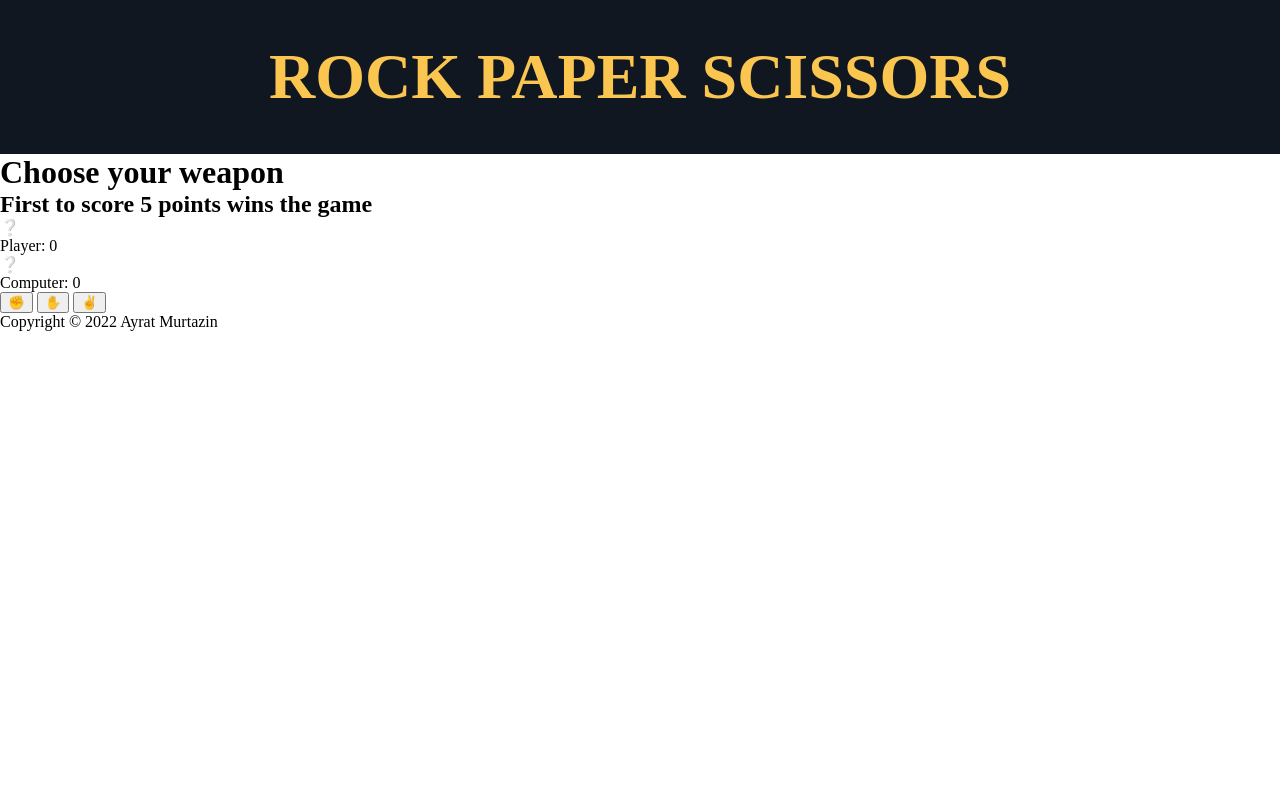
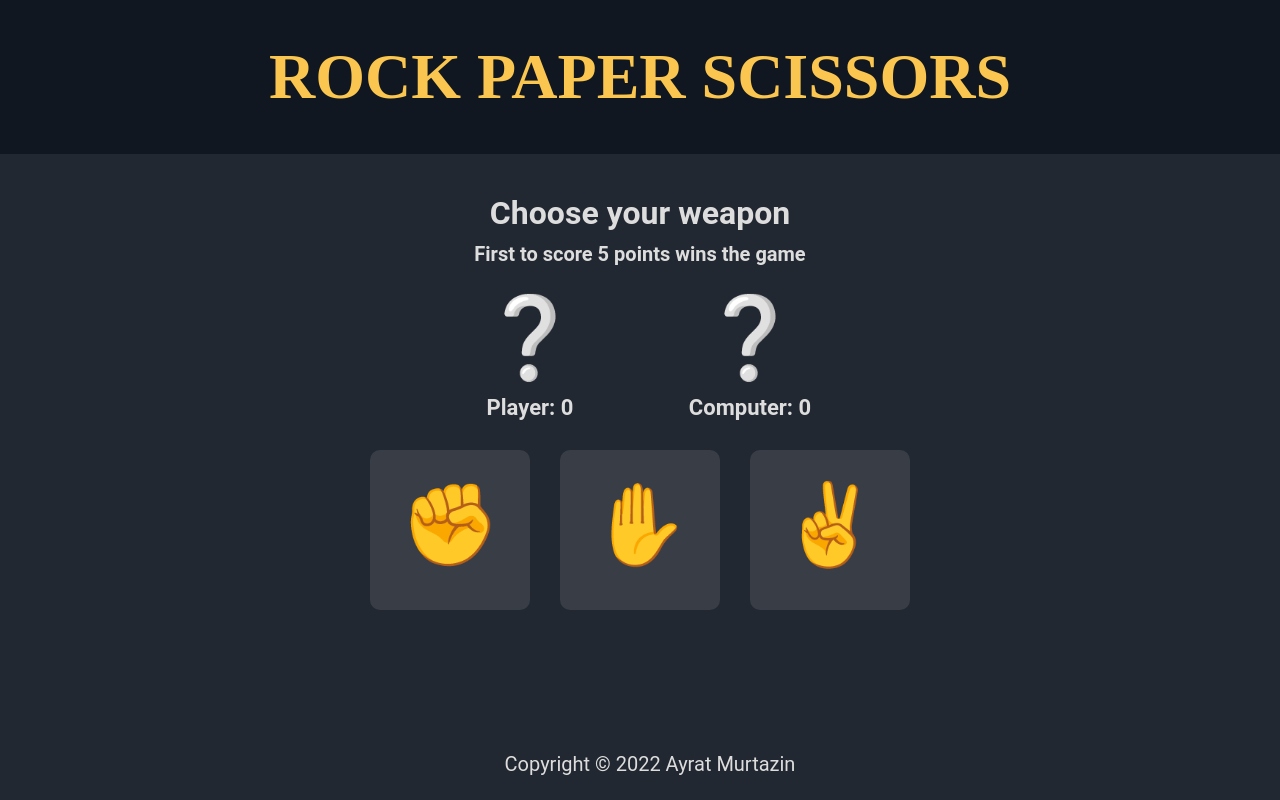
Before and after one commit to wondersome/rock-paper-scissors, a plain HTML site: page index.html in a window 1280 px wide. Drawn offline with Linux system fonts and the light colour scheme.

Commit message:
CSS file finished

```diff
--- a/index.html
+++ b/index.html
@@ -33,15 +33,15 @@
       </div>
 
       <div class="buttons">
-        <button class="btn-square" id="rockBtn">
+        <button class="btn btn-square" id="rockBtn">
           <div class="sign">✊</div>
         </button>
 
-        <button class="btn-square" id="paperBtn">
+        <button class="btn btn-square" id="paperBtn">
           <div class="sign">✋</div>
         </button>
 
-        <button class="btn-square" id="scissorsBtn">
+        <button class="btn btn-square" id="scissorsBtn">
           <div class="sign">✌</div>
         </button>
     </div>
--- a/styles.css
+++ b/styles.css
@@ -1,5 +1,29 @@
 *{ margin: 0%; }
 
+
+html {
+  /* footer support */
+  position: relative;
+  min-height: 100%;
+}
+
+button {
+  border: none;
+  color: inherit;
+  font-family: inherit;
+  font-size: inherit;
+  cursor: pointer;
+  outline: none;
+}
+
+body {
+  background-color: #222831;
+  color: #ddd;
+  font-family: 'Roboto', sans-serif;
+  line-height: 1.6
+  /* footer support */
+  margin-bottom: 100px;
+}
 .header {
   background: #111720;
   color: #fac650;
@@ -9,3 +33,95 @@
   font-size: 32px;
   font-family: 'Press Start 2P';
 }
+
+.main {
+  background: #222831;
+  margin-top: 40px;
+  text-align: center;
+
+}
+
+.footer {
+  background: #222831
+  bottom: 0;
+  left: 0;
+  right: 0;
+  height: 52px;
+  display: flex;
+  align-items: center;;
+  justify-content: center;
+}
+
+.game-title {
+  font-size: 32px;
+  padding-bottom: 10px;
+}
+
+.sub-title {
+  font-size: 20px;
+  margin-bottom: 15px;
+
+}
+
+.sections {
+  display: flex;
+  justify-content: center;
+  gap: 50px;
+  text-align: center;
+  align-items: center;
+  padding: 10px;
+  margin: 0 auto;
+}
+
+.score-box {
+  width: 170px;
+}
+
+.score {
+  margin-top: 10px;
+  margin-bottom: 20px;
+  font-size: 22px;
+  font-weight: bold;
+}
+
+.sign {
+  font-size: 80px;
+  margin-bottom: 10px;
+}
+
+.buttons {
+  display: flex;
+  align-items: center;
+  justify-content: center;
+  gap: 30px;
+  margin-bottom: 5em;
+}
+
+.btn-square {
+  width: 160px;
+  height: 160px;
+  border-radius: 10px;
+  background-color: #393e46;
+}
+
+.btn-square:hover {
+  background-color: #4a4f57;
+}
+
+.btn-square:active {
+  background-color: #4a4f57;
+}
+
+.footer {
+  position: absolute;
+  bottom: 0;
+  left: 0;
+  display: flex;
+  align-items: center;
+  justify-content: center;
+  gap: 10px;
+  width: 100%;
+  padding: 10px;
+  color: #ddd;
+  font-size: 20px;
+}
```
